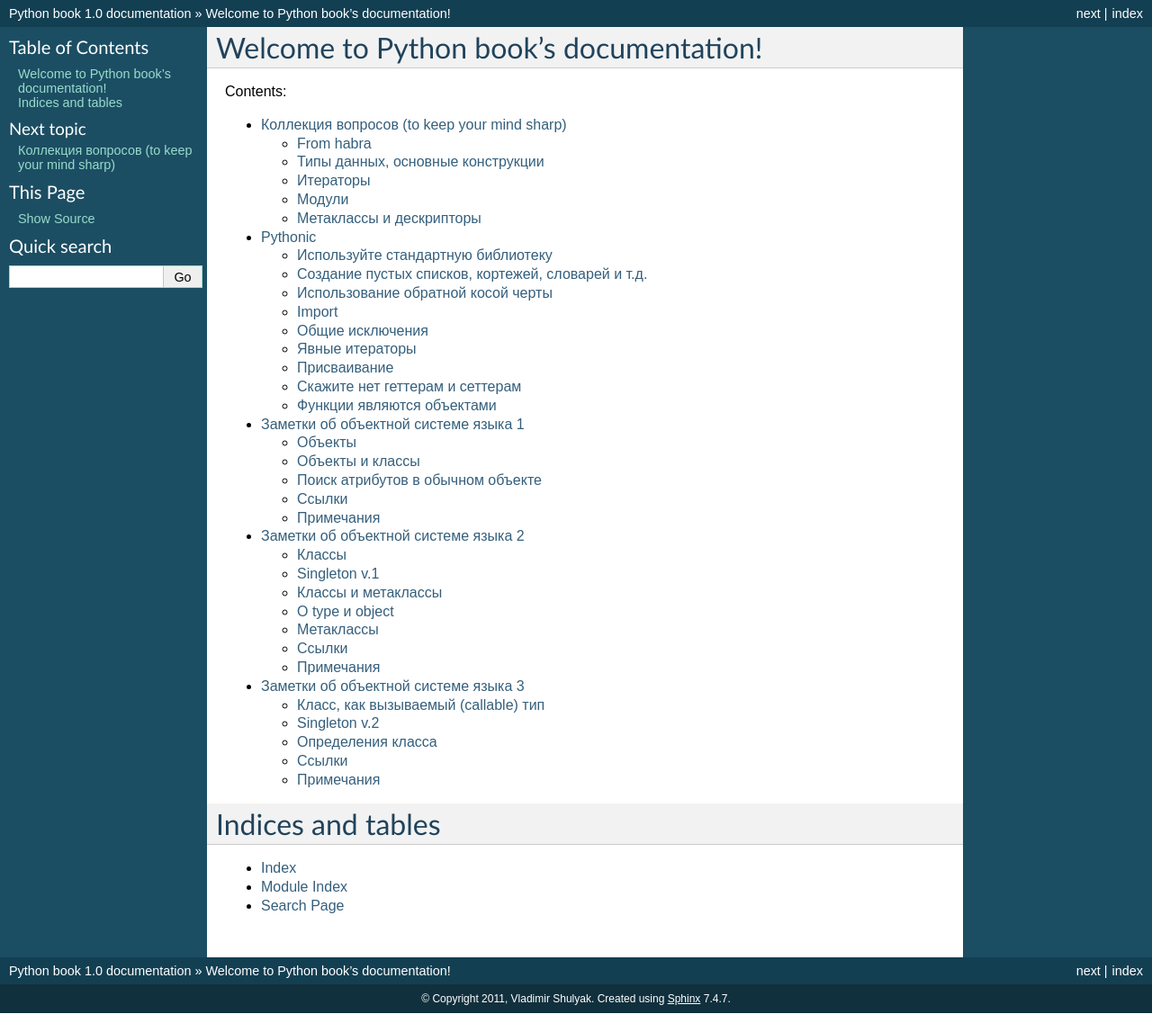
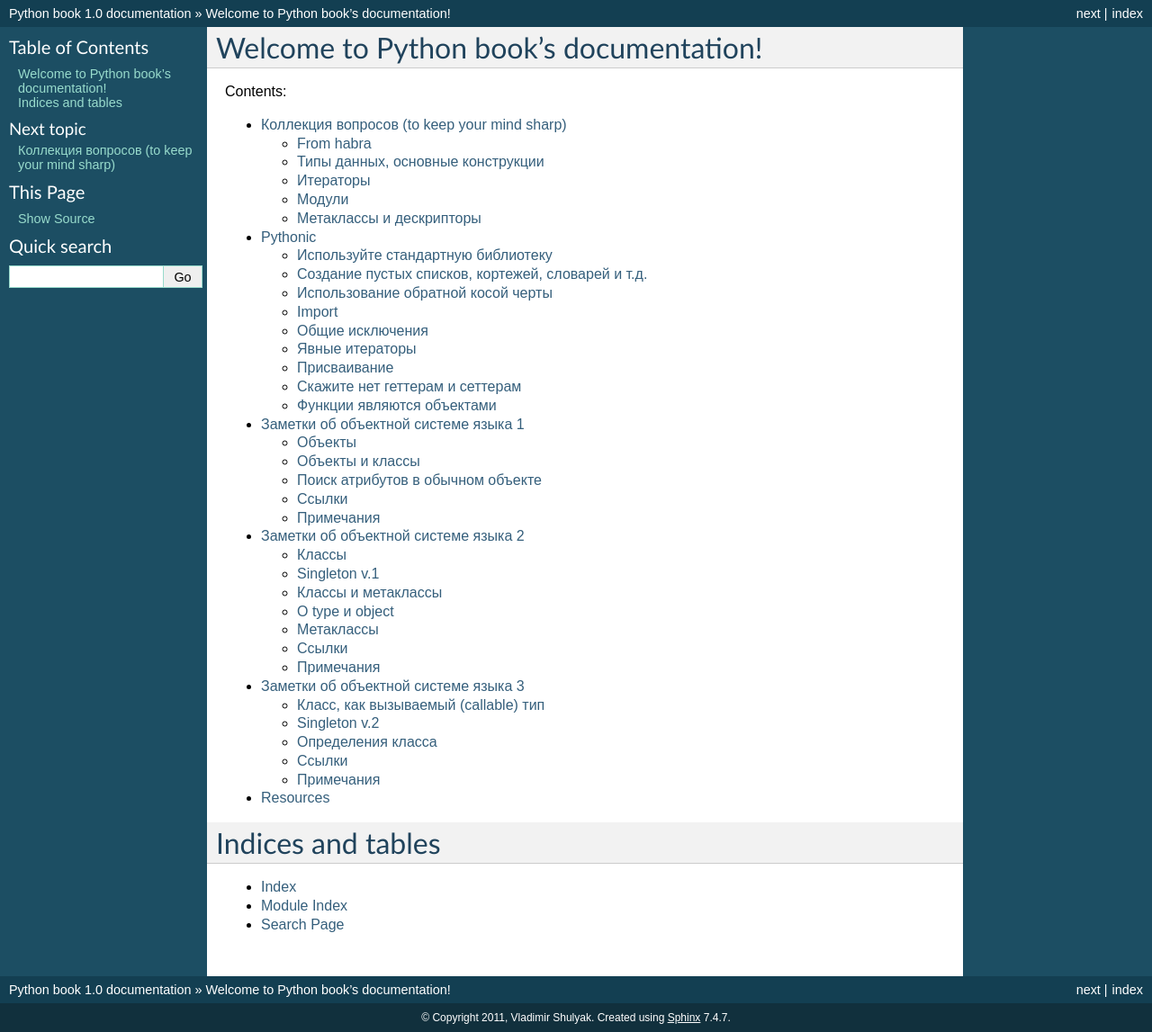
Before and after one commit to vshulyak/py_book, a Sphinx documentation site: the page built from source/index.rst, in a window 1280 px wide. Shown: the whole page at 90% size. Built offline with Sphinx 7.4.7, drawn with Linux system fonts in a browser that asks for light colours; before the commit the page ends 1126 px from its top, so only the background shows below that.

Commit message:
added resources

```diff
--- a/source/index.rst
+++ b/source/index.rst
@@ -14,6 +14,7 @@ Contents:
    questionspy
    pythonic
    pyobjectnotes
+   resources
 
 Indices and tables
 ==================
--- /dev/null
+++ b/source/resources.rst
@@ -0,0 +1,4 @@
+Resources
+----------------
+
+* Continious integration/testing http://habrahabr.ru/blogs/python/114745/#habracut
```
